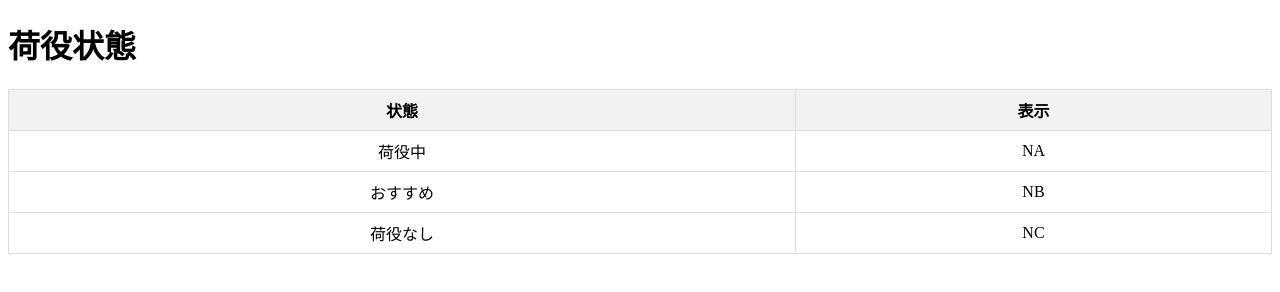
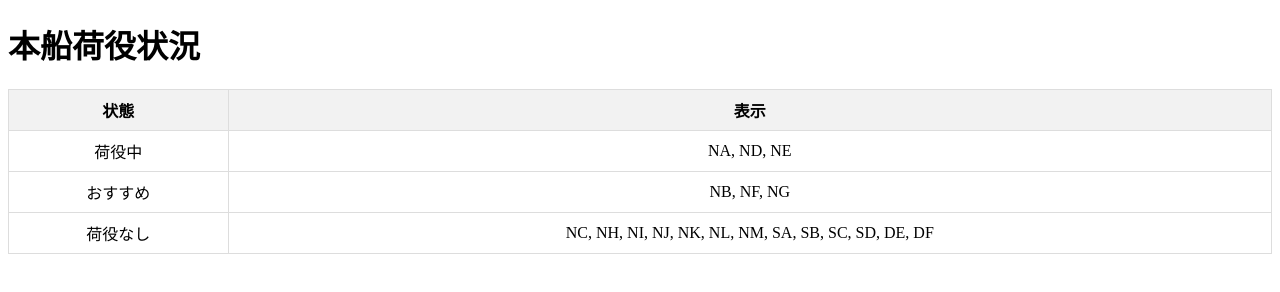
Before and after one commit to akasofuanimal/szjtest, a plain HTML site: page index.html in a window 1280 px wide. Drawn offline with Linux system fonts and the light colour scheme.

Commit message:
Update index.html

```diff
--- a/index.html
+++ b/index.html
@@ -4,7 +4,7 @@
     <meta charset="UTF-8">
     <meta http-equiv="refresh" content="10">
     <meta name="viewport" content="width=device-width, initial-scale=1.0">
-    <title>荷役状態</title>
+    <title>本船荷役状況</title>
     <style>
         table {
             border-collapse: collapse;
@@ -21,7 +21,7 @@
     </style>
 </head>
 <body>
-    <h1>荷役状態</h1>
+    <h1>本船荷役状況</h1>
     <table>
         <tr>
             <th>状態</th>
@@ -29,15 +29,15 @@
         </tr>
         <tr>
             <td>荷役中</td>
-            <td>NA</td>
+            <td>NA, ND, NE</td>
         </tr>
         <tr>
             <td>おすすめ</td>
-            <td>NB</td>
+            <td>NB, NF, NG</td>
         </tr>
         <tr>
             <td>荷役なし</td>
-            <td>NC</td>
+            <td>NC, NH, NI, NJ, NK, NL, NM, SA, SB, SC, SD, DE, DF</td>
         </tr>
     </table>
 </body>
```
